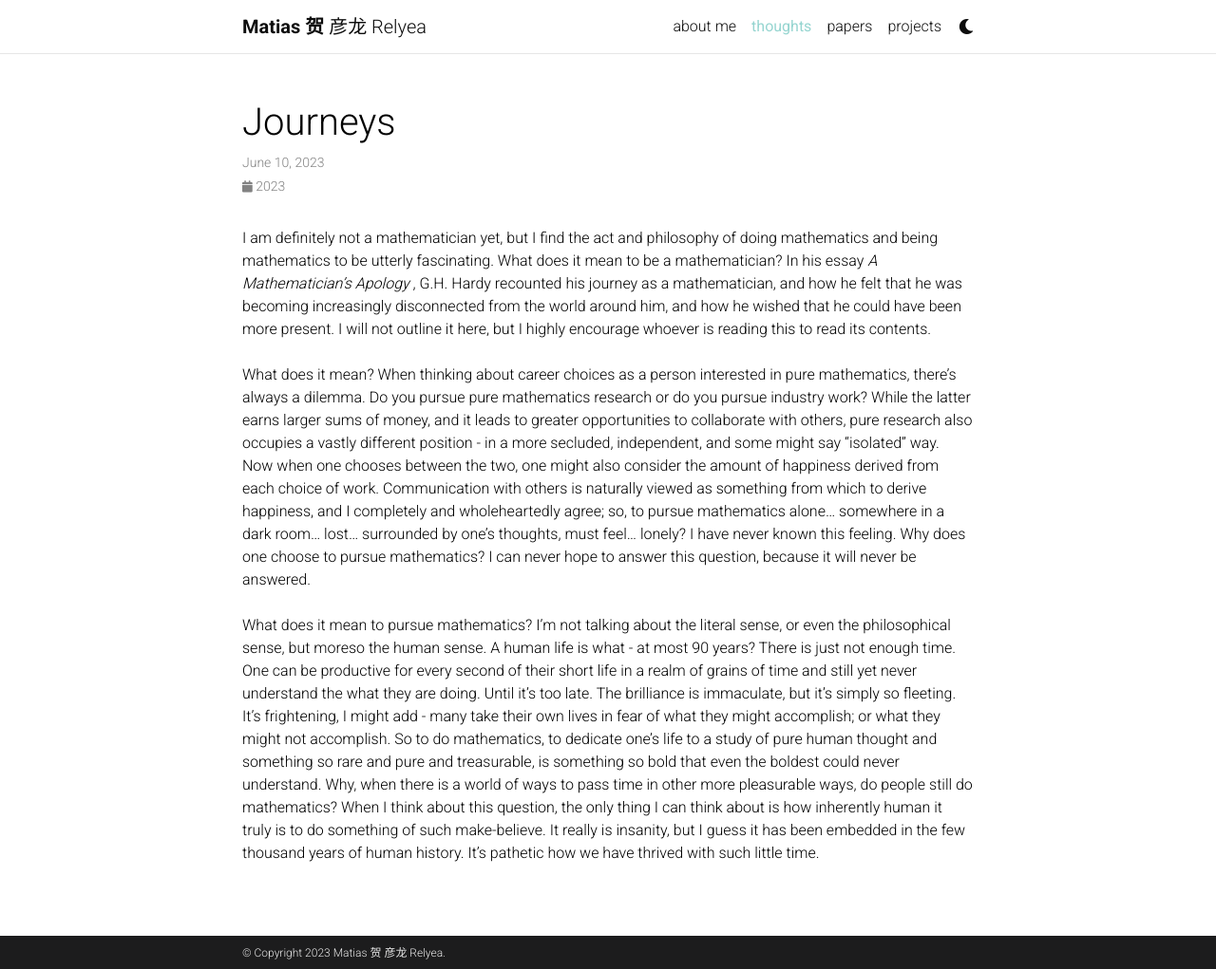
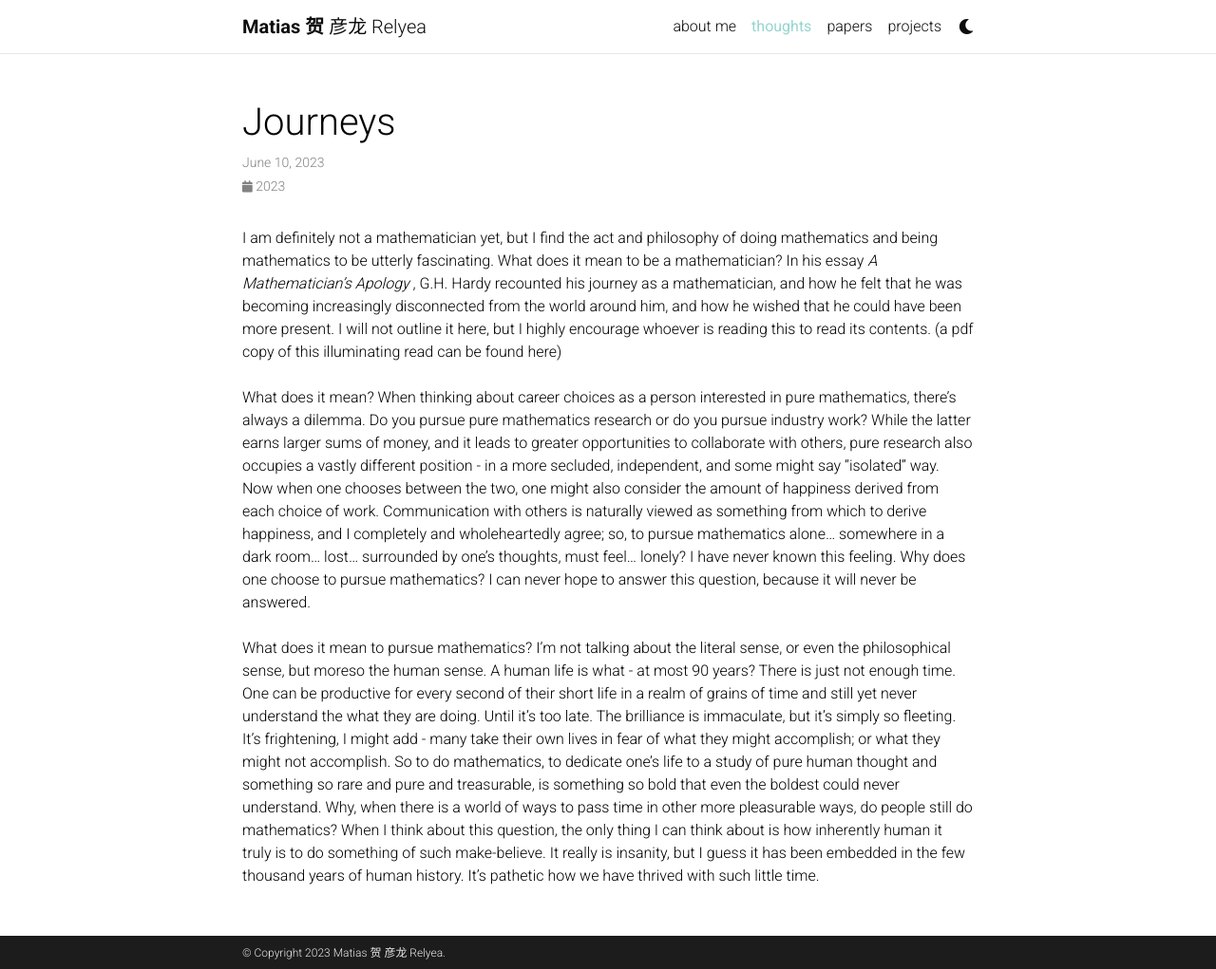
Before and after one commit to Quadcryo/quadcryo, a Jekyll site: the page built from _posts/2023-06-10-journeysofamathematician.md, in a window 1280 px wide and 1021 px high. Shown: the whole window at 95% size. Built offline with Jekyll 4.4.1, drawn with Linux system fonts in a browser that asks for light colours; comment, search, counter and statistics services are not loaded; a style sheet for code colours, icons or effects is not loaded.

Commit message:
moved file

```diff
--- a/_posts/2023-06-10-journeysofamathematician.md
+++ b/_posts/2023-06-10-journeysofamathematician.md
@@ -5,7 +5,7 @@ date:   2023-06-10 00:00-00
 description: What does it mean to pursue mathematics?
 ---
 
-I am definitely not a mathematician yet, but I find the act and philosophy of doing mathematics and being mathematics to be utterly fascinating. What does it mean to be a mathematician? In his essay <i> A Mathematician's Apology </i>, G.H. Hardy recounted his journey as a mathematician, and how he felt that he was becoming increasingly disconnected from the world around him, and how he wished that he could have been more present. I will not outline it here, but I highly encourage whoever is reading this to read its contents.
+I am definitely not a mathematician yet, but I find the act and philosophy of doing mathematics and being mathematics to be utterly fascinating. What does it mean to be a mathematician? In his essay <i> A Mathematician's Apology </i>, G.H. Hardy recounted his journey as a mathematician, and how he felt that he was becoming increasingly disconnected from the world around him, and how he wished that he could have been more present. I will not outline it here, but I highly encourage whoever is reading this to read its contents. (a pdf copy of this illuminating read can be found here)
 <br>
 <br>
 What does it mean? When thinking about career choices as a person interested in pure mathematics, there's always a dilemma. Do you pursue pure mathematics research or do you pursue industry work? While the latter earns larger sums of money, and it leads to greater opportunities to collaborate with others, pure research also occupies a vastly different position - in a more secluded, independent, and some might say "isolated" way. Now when one chooses between the two, one might also consider the amount of happiness derived from each choice of work. Communication with others is naturally viewed as something from which to derive happiness, and I completely and wholeheartedly agree; so, to pursue mathematics alone... somewhere in a dark room... lost... surrounded by one's thoughts, must feel... lonely? I have never known this feeling. Why does one choose to pursue mathematics? I can never hope to answer this question, because it will never be answered.
```
Also changed, not shown: 2 other files.
